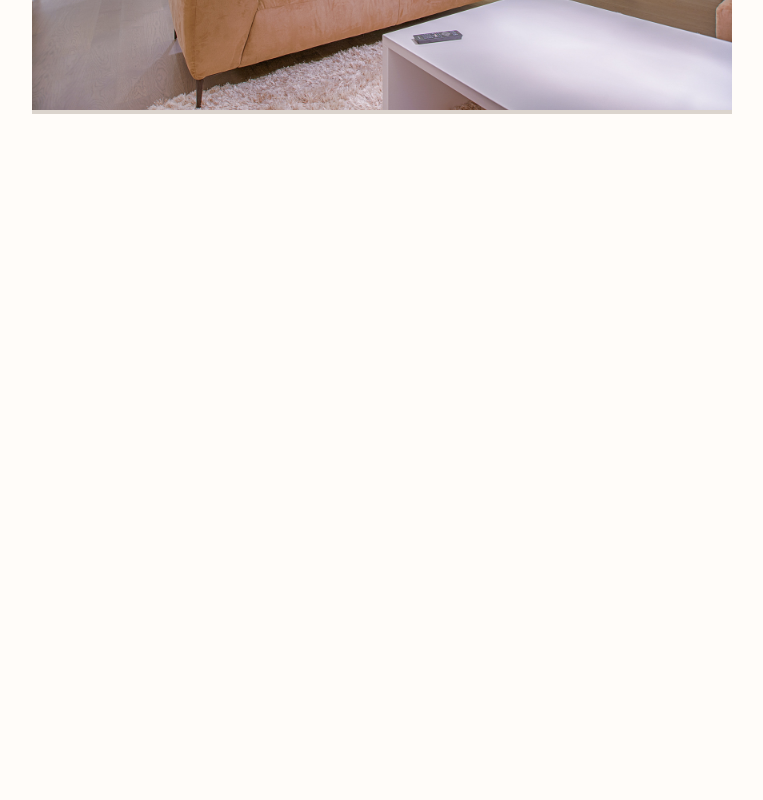
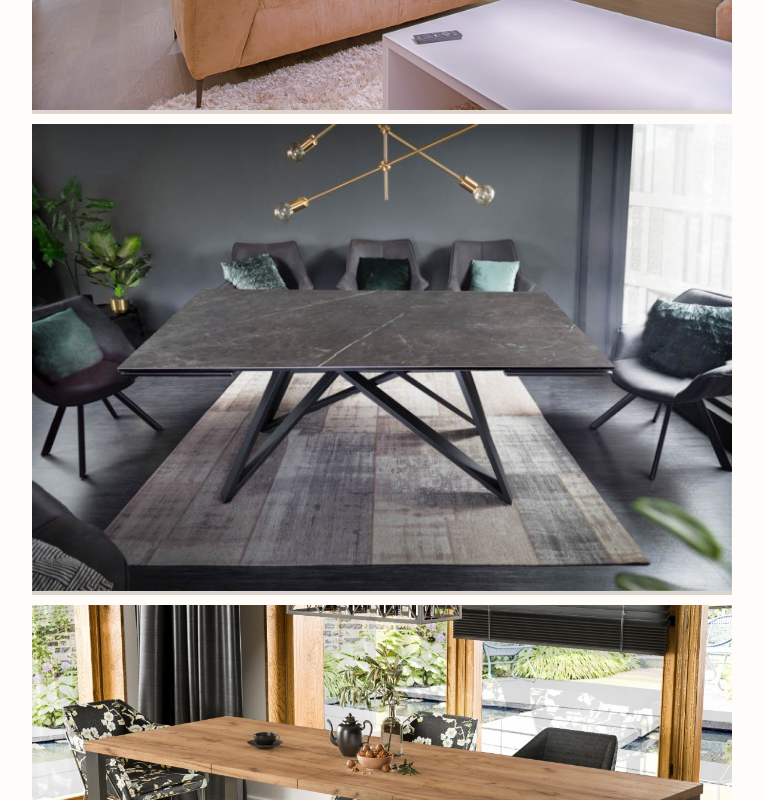
Before and after one commit to Maciej-Sitny/shopping-cart, a React (Create React App) app: page /shop in a window 1280 px wide. Shown: the part 3720-4520 px from the top of the page, without its empty margins (258-1021 px from the left). Before the commit the page ends 3834 px from the top, so only its background shows below. Built offline with nearby package versions, Linux system fonts and the light colour scheme.

Commit message:
Add tables, lamps and pillows

```diff
--- a/src/App.js
+++ b/src/App.js
@@ -185,7 +185,6 @@ const data = {
               "name":"Plumberus",
               "description":"Lorem ipsum dolor sit amet, consectetur adipiscing elit. Praesent mollis consequat risus in ornare. Praesent rhoncus elementum eros, at accumsan augue dapibus condimentum. Praesent dignissim varius pulvinar. Pellentesque sodales ex at dolor varius, quis tincidunt elit bibendum. Aenean eu urna ut arcu condimentum hendrerit nec eget nibh. Interdum et malesuada fames ac ante ipsum primis in faucibus. Ut vel sagittis velit. Sed ut eros vel lectus venenatis sodales.",
               "background":true
-
           },
           {
             'id':nanoid(),
--- a/src/components/Shop.js
+++ b/src/components/Shop.js
@@ -42,12 +42,107 @@ export default function Shop() {
                 <img src={sofa.imgSource} alt=""/>
             </div>)
     })
+    let tables =data.products.tables.map(table=> {
+        return (<div className="shop--sofa">
+                {table.discount>0 && <div className="shop--sofa--discount"><h2 className="shop--seat--details--oldPrice--discount">-{table.discount}%</h2></div> }
+                <i class="fa-solid fa-plus sofa--plus" ></i>
+                <div className="shop--sofa--details">
+                    <h1>{table.name}</h1>
+                    {table.discount ?
+                        <div>
+                            <h2 className="shop--seat--details--oldPrice">
+                                <span className="shop--seat--details--oldPrice--textDecoration">${table.officialPrice}</span>
+                            </h2>
+                            <h2 className="shop--seat--details--newPrice shop--sofa--details--newPrice">${table.officialPrice-table.officialPrice*table.discount/100}</h2>
+                        </div>
+                        :
+                        <h2 className="shop--seat--details--officialPrice shop--sofa--details--officialPrice">${table.officialPrice}</h2>
+                        }
+                        </div>
+                <img src={table.imgSource} alt=""/>
+            </div>)
+    })
+    let lamps =data.products.lamps.map(lamp=> {
+        if (lamp.background) {
+            return (<div className="shop--sofa">
+
+
+
+
+                {lamp.discount>0 && <div className="shop--sofa--discount"><h2 className="shop--seat--details--oldPrice--discount">-{lamp.discount}%</h2></div> }
+                <i class="fa-solid fa-plus sofa--plus" ></i>
+                <div className="shop--sofa--details">
+                    <h1>{lamp.name}</h1>
+                    {lamp.discount ?
+                        <div>
+                            <h2 className="shop--seat--details--oldPrice">
+                                <span className="shop--seat--details--oldPrice--textDecoration">${lamp.officialPrice}</span>
+                            </h2>
+                            <h2 className="shop--seat--details--newPrice shop--sofa--details--newPrice">${lamp.officialPrice-lamp.officialPrice*lamp.discount/100}</h2>
+                        </div>
+                        :
+                        <h2 className="shop--seat--details--officialPrice shop--sofa--details--officialPrice">${lamp.officialPrice}</h2>
+                        }
+                        </div>
+                <img src={lamp.imgSource} alt=""/>
+
+
+            </div>)
+
+        }
+        else {
+            return <div className="shop--seat">
+            {lamp.discount>0 && <div className="shop--seat--discount"><h2 className="shop--seat--details--oldPrice--discount">-{lamp.discount}%</h2></div> }
+            <i class="fa-solid fa-plus"></i>
+            <img src = {lamp.imgSource} alt=''/>
+            <div className="shop--seat--details">
+                <h1>{lamp.name}</h1>
+                {lamp.discount ?
+                <div>
+                    <h2 className="shop--seat--details--oldPrice">
+                        <span className="shop--seat--details--oldPrice--textDecoration">${lamp.officialPrice}</span>
+                    </h2>
+                    <h1 className="shop--seat--details--newPrice">${lamp.officialPrice-lamp.officialPrice*lamp.discount/100}</h1>
+                </div>
+                :
+                <h1 className="shop--seat--details--officialPrice">${lamp.officialPrice}</h1>
+                }
+            </div>
+        </div>
+        }
+
+    })
+
+    let pillows = data.products.pillows.map(pillow=>{
+        return (<div className="shop--seat">
+            {pillow.discount>0 && <div className="shop--seat--discount"><h2 className="shop--seat--details--oldPrice--discount">-{pillow.discount}%</h2></div> }
+            <i class="fa-solid fa-plus"></i>
+            <img src = {pillow.imgSource} alt=''/>
+            <div className="shop--seat--details">
+                <h1>{pillow.name}</h1>
+                {pillow.discount ?
+                <div>
+                    <h2 className="shop--seat--details--oldPrice">
+                        <span className="shop--seat--details--oldPrice--textDecoration">${pillow.officialPrice}</span>
+                    </h2>
+                    <h1 className="shop--seat--details--newPrice">${pillow.officialPrice-pillow.officialPrice*pillow.discount/100}</h1>
+                </div>
+                :
+                <h1 className="shop--seat--details--officialPrice">${pillow.officialPrice}</h1>
+                }
+            </div>
+        </div>)
+
+    })
 
     return (<div className="shop">
         <Navbar />
         <div className="shop--products">
             {seats}
             {sofas}
+            {tables}
+            {lamps}
+            {pillows}
         </div>
     </div>)
 }
```
